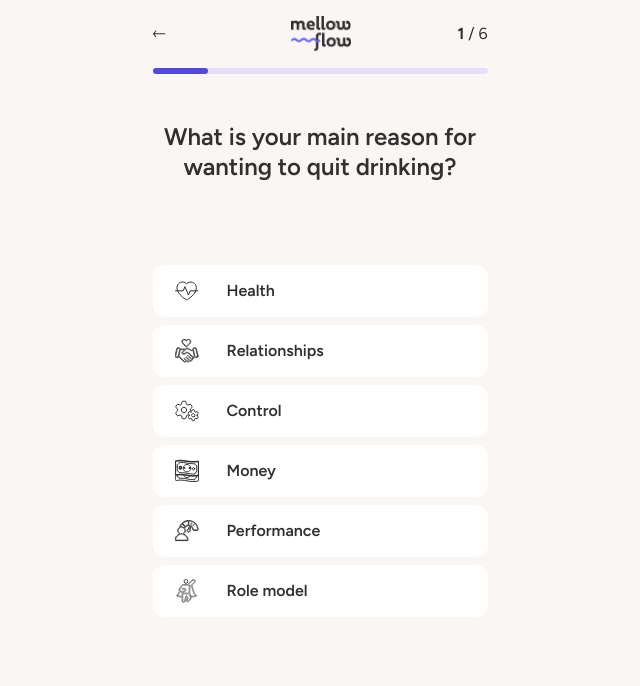
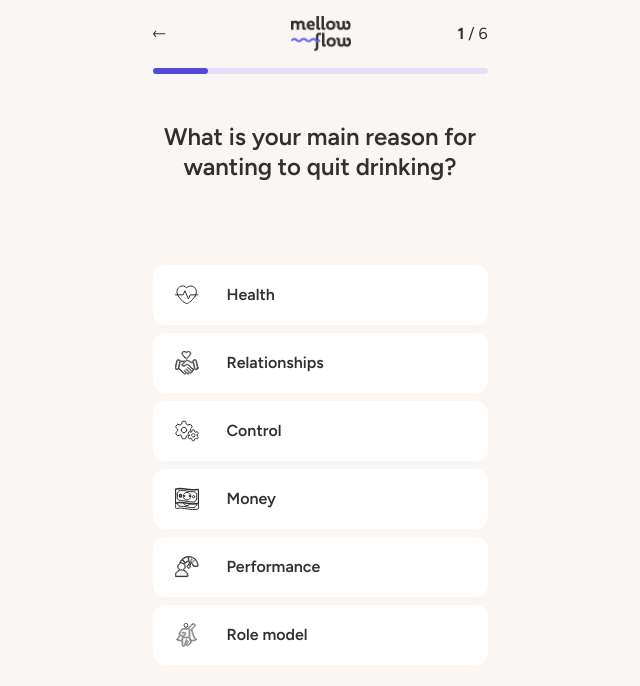
Before and after one commit to Viktorija-Sta/netzet-quiz, a Next.js app: page /quiz in a window 1280 px wide. Shown: the top 686 px of the page, without its empty margins (320-960 px from the left). Built offline with nearby package versions, Linux system fonts and the light colour scheme.

Commit message:
Improve layout of drinking patterns section and update button padding in quiz options

```diff
--- a/app/checkout/page.tsx
+++ b/app/checkout/page.tsx
@@ -48,8 +48,8 @@ export default function CheckoutPage() {
                                     height={32}
                                     className="flex-shrink-0"
                                 />
-                                <div>
-                                    <span className="text-[10px] text-text-gray">Drinking patterns</span>
+                                <div className="flex flex-col flex-wrap ">
+                                    <span className="text-[10px] text-text-gray ">Drinking patterns</span>
                                     <span className="block font-bold text-text-gray text-[12px]">Imbalanced</span>
                                 </div>
                             </div>
--- a/app/data/quizData.ts
+++ b/app/data/quizData.ts
@@ -246,7 +246,7 @@ export const summaryData = [
   {
     iconSrc: '/icons/IconCraving.svg',
     tag: 'TOO HIGH',
-    title: 'Craving',
+    title: 'Cravings',
     progress: 84,
     color: 'summary-red',
     tagTextColor: 'text-white',
--- a/app/quiz/page.tsx
+++ b/app/quiz/page.tsx
@@ -83,8 +83,8 @@ export default function QuizPage() {
           {currentQuestion.options.map((option) => {
             const isSelected = selectedOptionId === option.id
 
-            let buttonClasses = 'group flex items-center w-full py-3 px-5 gap-4 rounded-xl border-2 transition-all duration-200 text-left'
-            let textAndIconClasses = 'transition-colors'
+           let buttonClasses = 'group flex items-center w-full py-4 px-5 gap-4 rounded-xl border-2 transition-all duration-200 text-left'
+           let textAndIconClasses = 'transition-colors'
 
             if (currentQuestion.variantType === 'colored' && option.colorClasses) {
               const colors = option.colorClasses;
```
